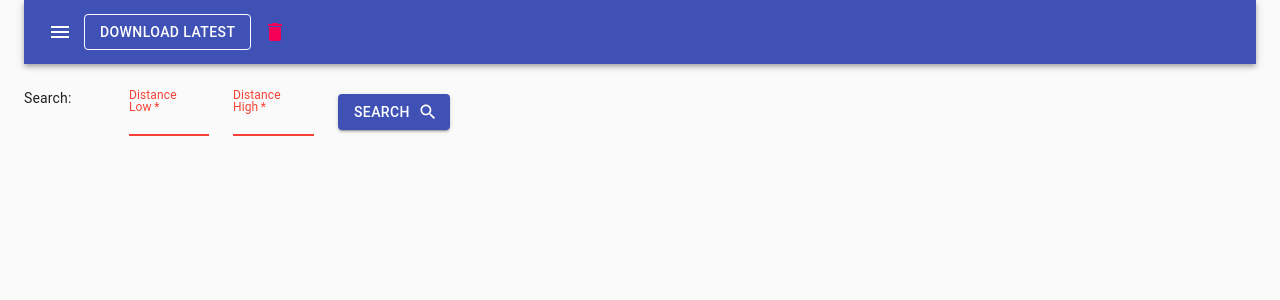
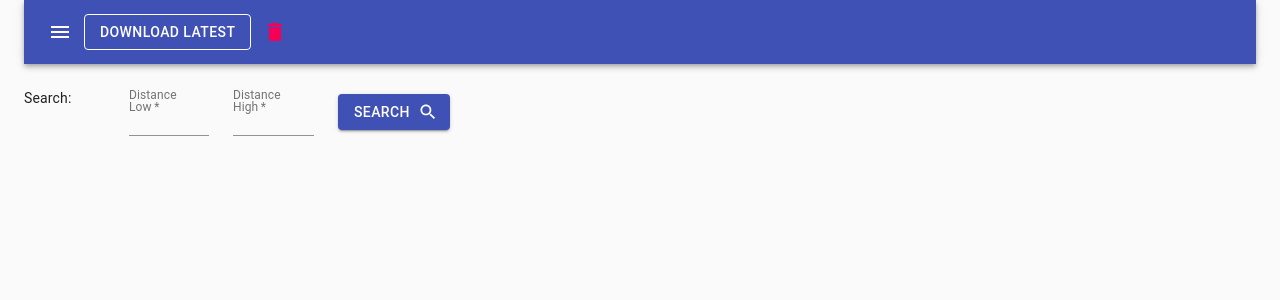
Before and after one commit to HalestormAI/runpy, a React (Create React App) app in the folder frontend/: page / in a window 1280 px wide. Shown: the top 300 px of the page. Built offline with nearby package versions, Linux system fonts and the light colour scheme; no server answers.

Commit message:
Tidied up search field states.
  * No error state on load
  * State updated on blur.
  * Added missing value attribute to high search

```diff
--- a/frontend/src/components/search/filterTypes/searchTypeDistance.js
+++ b/frontend/src/components/search/filterTypes/searchTypeDistance.js
@@ -19,11 +19,10 @@ export default function DistanceSearchFields(props) {
 
     const isValid = v => {
         v = Number(v);
-        const valid = !isNaN(v) && v > 0;
-        return valid;
+        return !isNaN(v) && v > 0;
     };
 
-    const [validState, setValidState] = React.useState({low: false, high: false});
+    const [validState, setValidState] = React.useState({low: true, high: true});
     const [registeredState, setRegisteredState] = React.useState(false);
 
     useEffect(() => {
@@ -47,6 +46,7 @@ export default function DistanceSearchFields(props) {
                     value={formState.values.low}
                     error={!validState.low}
                     required
+                    onBlur={e => updateSearchField(e, "low", updateLow)}
                     onChange={e => updateSearchField(e, "low", updateLow)}
                 />
             </Grid>
@@ -58,8 +58,10 @@ export default function DistanceSearchFields(props) {
                     InputLabelProps={{
                         shrink: true,
                     }}
+                    value={formState.values.high}
                     required
                     error={!validState.high}
+                    onBlur={e => updateSearchField(e, "high", updateHigh)}
                     onChange={e => updateSearchField(e, "high", updateHigh)}
                 />
             </Grid>
```
